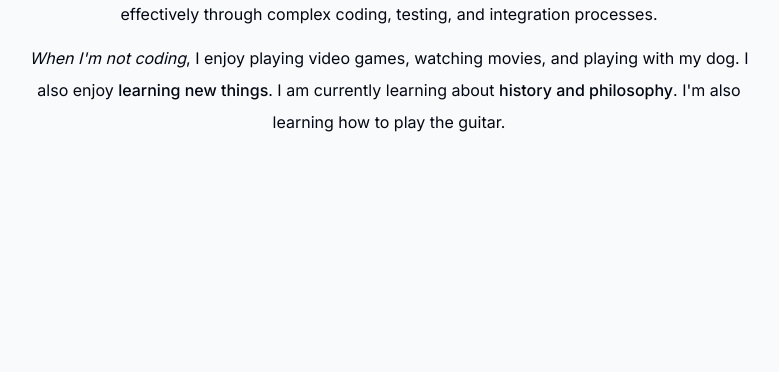
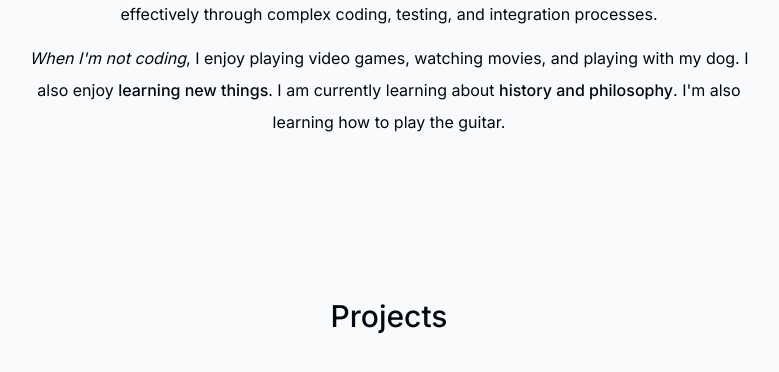
Before and after one commit to Tusharbalar/portfolio-website, a Next.js app: page / in a window 1280 px wide. Shown: the part 998-1370 px from the top of the page, without its empty margins (251-1030 px from the left). Built offline with nearby package versions, Linux system fonts and the light colour scheme.

Commit message:
Created Projects Component

```diff
--- a/app/page.tsx
+++ b/app/page.tsx
@@ -1,5 +1,6 @@
 import About from "@/components/about";
 import Intro from "@/components/intro";
+import Projects from "@/components/projects";
 import SectionDivider from "@/components/section-divider";
 
 export default function Home() {
@@ -8,6 +9,7 @@ export default function Home() {
       <Intro />
       <SectionDivider />
       <About />
+      <Projects />
     </main>
   );
 }
--- /dev/null
+++ b/components/projects.tsx
@@ -0,0 +1,22 @@
+import React from 'react'
+import SectionHeading from './section-heading'
+import { projectsData } from '@/lib/data'
+
+export default function Projects() {
+  return (
+    <section>
+      <SectionHeading>Projects</SectionHeading>
+      <div>
+        {
+          projectsData.map((project, index) => (
+            <Project key={index} />
+          ))
+        }
+      </div>
+    </section>
+  )
+}
+
+function Project() {
+  return <div></div>
+}
```
